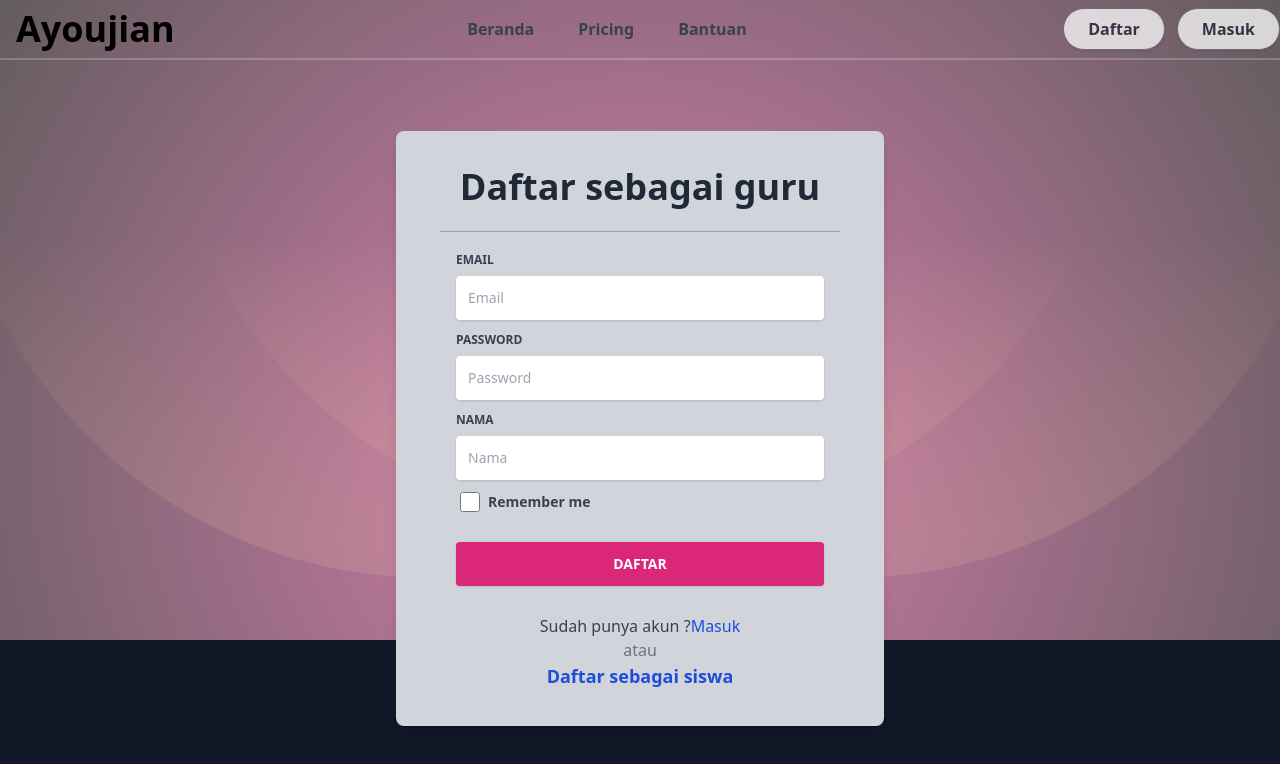
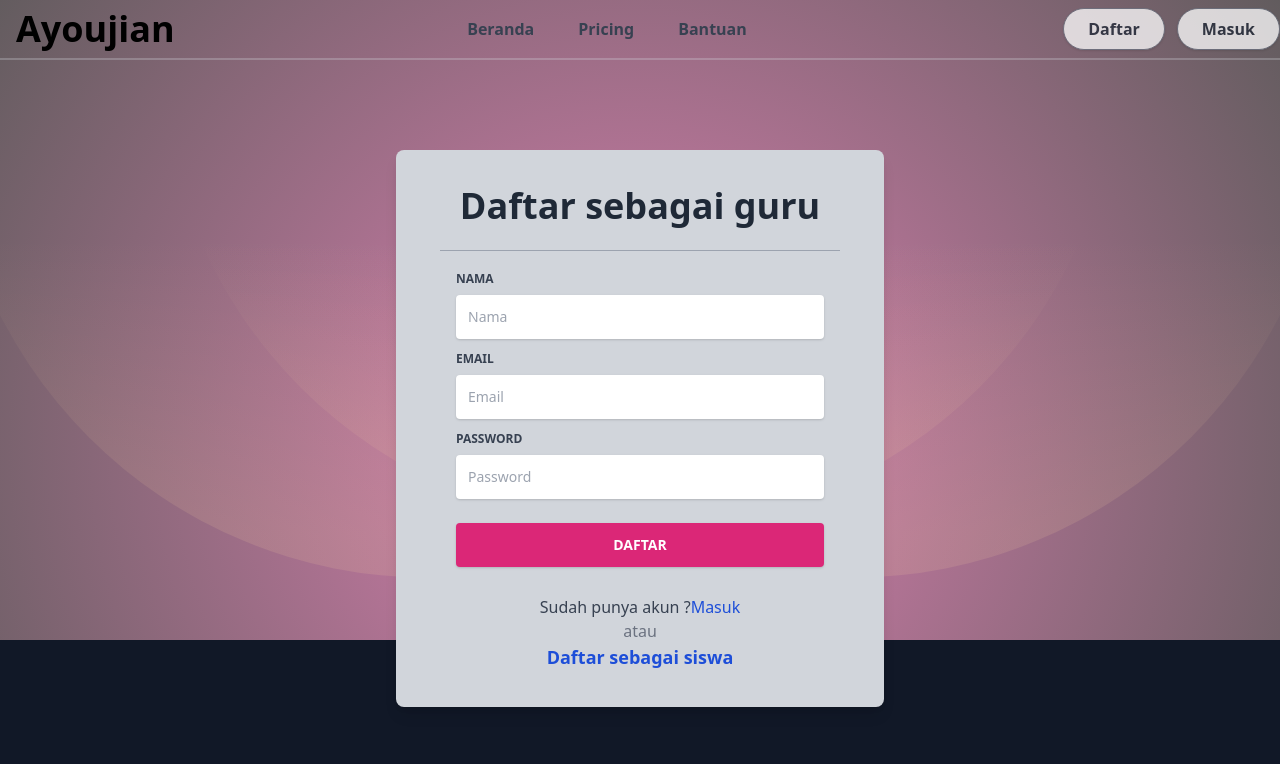
Before and after one commit to Dinel13/ayoujian, a React (Create React App) app: page /guru/daftar in a window 1280 px wide. Shown: the top 764 px of the page. Built offline with nearby package versions, Linux system fonts and the light colour scheme.

Commit message:
fix the error handler

```diff
--- a/src/components/Login.js
+++ b/src/components/Login.js
@@ -8,7 +8,7 @@ import back from "../image/back.svg";
 
 /*
 this componnet to login both for siswa or guru
-input props.from ? guru : siswa
+input props.from ? guru : siswa that get from path
 */
 
 const Login = (props) => {
--- a/src/components/Register.js
+++ b/src/components/Register.js
@@ -1,8 +1,43 @@
-import React from "react";
+import React, { useState } from "react";
+import { useForm } from "react-hook-form";
+import { useDispatch } from "react-redux";
 import { Link } from "react-router-dom";
+
+import { siswaSignup, guruSignup } from "../store/action/AuthAction";
 import back from "../image/back.svg";
 
-const Register= (props) => {
+/*
+this componnet to signup both for siswa or guru
+input props.from ? guru : siswa that get from path
+*/
+
+const Register = (props) => {
+  const dispatch = useDispatch();
+  const { register, errors, handleSubmit } = useForm();
+  const [error, setError] = useState(false);
+  const [isLoading, setIsLoading] = useState(false);
+
+  const onSubmit = (values) => {
+    props.from === "guru"
+      ? dispatch(
+          guruSignup(
+            values.email,
+            values.password,
+            values.name,
+            setError,
+            setIsLoading
+          )
+        )
+      : dispatch(
+          siswaSignup(
+            values.email,
+            values.password,
+            values.name,
+            setError,
+            setIsLoading
+          )
+        );
+  };
   return (
     <section className="absolute w-full h-full">
       <div
@@ -19,75 +54,102 @@ const Register= (props) => {
             <div className="relative flex flex-col min-w-0 break-words w-full mb-6 px-5 py-4 shadow-lg rounded-lg bg-gray-300 border-0 my-20 ">
               <div className="rounded-t mb-0 px-6 py-5">
                 <div className="text-center">
-      <h6 className="text-gray-800 text-4xl font-bold">Daftar sebagai {props.from}</h6>
+                  <h6 className="text-gray-800 text-4xl font-bold">
+                    Daftar sebagai {props.from}
+                  </h6>
                 </div>
                 <hr className="mt-6 border-b-1 border-gray-400" />
               </div>
               <div className="flex-auto px-4 lg:px-10 py-6 pt-0">
-                <form>
+                <form onSubmit={handleSubmit(onSubmit)}>
                   <div className="relative w-full mb-3">
                     <label
                       className="block uppercase text-gray-700 text-xs font-bold mb-2"
-                      htmlFor="grid-password"
+                      htmlFor="name"
+                    >
+                      Nama
+                    </label>
+
+                    <input
+                      type="text"
+                      name="name"
+                      id="name"
+                      className="px-3 py-3 placeholder-gray-400 text-gray-700 bg-white rounded text-sm shadow focus:outline-none focus:shadow-outline w-full"
+                      placeholder="Nama"
+                      style={{ transition: "all .15s ease" }}
+                      ref={register({
+                        required: "Password harus dimasukkan!",
+                      })}
+                    />
+                    {errors.name && (
+                      <div className="text-red-700 text-sm mt-1">
+                        {errors.name.message}
+                      </div>
+                    )}
+                  </div>
+                  <div className="relative w-full mb-3">
+                    <label
+                      className="block uppercase text-gray-700 text-xs font-bold mb-2"
+                      htmlFor="email"
                     >
                       Email
                     </label>
                     <input
+                      name="email"
                       type="email"
+                      id="email"
                       className="px-3 py-3 placeholder-gray-400 text-gray-700 bg-white rounded text-sm shadow focus:outline-none focus:shadow-outline w-full"
                       placeholder="Email"
                       style={{ transition: "all .15s ease" }}
+                      ref={register({
+                        required: "Email harus dimasukkan!",
+                        pattern: {
+                          value: /^[A-Z0-9._%+-]+@[A-Z0-9.-]+\.[A-Z]{2,4}$/i,
+                          message: "format email belum betul",
+                        },
+                      })}
                     />
+                    {errors.email && (
+                      <div className="text-red-700 text-sm mt-1">
+                        {errors.email.message}
+                      </div>
+                    )}
                   </div>
 
                   <div className="relative w-full mb-3">
                     <label
                       className="block uppercase text-gray-700 text-xs font-bold mb-2"
-                        htmlFor="grid-password"
+                      htmlFor="password"
                     >
                       Password
                     </label>
 
                     <input
+                      name="password"
                       type="password"
+                      id="password"
                       className="px-3 py-3 placeholder-gray-400 text-gray-700 bg-white rounded text-sm shadow focus:outline-none focus:shadow-outline w-full"
                       placeholder="Password"
                       style={{ transition: "all .15s ease" }}
+                      ref={register({
+                        required: "Password harus dimasukkan!",
+                        minLength: {
+                          value: 6,
+                          message: "Password minimal 6 karakter!",
+                        },
+                      })}
                     />
+                    {errors.password && (
+                      <div className="text-red-700 text-sm mt-1">
+                        {errors.password.message}
                       </div>
-                  <div className="relative w-full mb-3">
-                      <label
-                        className="block uppercase text-gray-700 text-xs font-bold mb-2"
-                        htmlFor="grid-password"
-                      >
-                        Nama
-                      </label>
-
-                    <input
-                      type="password"
-                      className="px-3 py-3 placeholder-gray-400 text-gray-700 bg-white rounded text-sm shadow focus:outline-none focus:shadow-outline w-full"
-                      placeholder="Nama"
-                      style={{ transition: "all .15s ease" }}
-                    />
-                  </div>
-                  <div>
-                    <label className="inline-flex items-center cursor-pointer">
-                      <input
-                        id="customCheckLogin"
-                        type="checkbox"
-                        className="form-checkbox text-gray-800 ml-1 w-5 h-5"
-                        style={{ transition: "all .15s ease" }}
-                      />
-                      <span className="ml-2 text-sm font-semibold text-gray-700">
-                        Remember me
-                      </span>
-                    </label>
+                    )}
                   </div>
 
                   <div className="text-center mt-6">
                     <button
                       className="bg-pink-600 text-white active:bg-gray-700 text-sm font-bold uppercase px-6 py-3 rounded shadow hover:shadow-lg outline-none focus:outline-none mr-1 mb-1 w-full"
-                      type="button"
+                      type="submit"
                       style={{ transition: "all .15s ease" }}
                     >
                       Daftar
@@ -106,7 +168,10 @@ const Register= (props) => {
                   </Link>
                 </div>
                 <p className="text-gray-500 w-full text-center ">atau</p>
-                <Link to={props.from === "guru" ? "/siswa/daftar" : "/guru/daftar"} className="text-blue-700 text-lg font-bold no-underline">
+                <Link
+                  to={props.from === "guru" ? "/siswa/daftar" : "/guru/daftar"}
+                  className="text-blue-700 text-lg font-bold no-underline"
+                >
                   Daftar sebagai {props.from === "guru" ? "siswa" : "guru"}
                 </Link>
               </div>
--- a/src/store/action/AuthAction.js
+++ b/src/store/action/AuthAction.js
@@ -47,6 +47,7 @@ export const AuthGuruWithData = (id, token, name, email) => {
 export const siswaSignup = (email, password, name, setError, setIsLoading) => {
   return async (dispatch) => {
     setIsLoading(true);
+    console.log(email, password, name);
     try {
       const response = await fetch("http://localhost:8080/api/siswa/signup", {
         method: "POST",
@@ -55,11 +56,10 @@ export const siswaSignup = (email, password, name, setError, setIsLoading) => {
         },
         body: JSON.stringify({email, password, name}),
       });
+
       const resData = await response.json();
-      if (resData.errors && resData.errors[0].status === 422) {
-        throw new Error(
-          "Validation failed. Make sure the email address isn't used yet!"
-        );
+      if (resData.errorMessage) {
+        throw new Error(resData.errorMessage)
       }
       dispatch(
         AuthSiswaWithData(
@@ -91,8 +91,8 @@ export const siswaLogin = (email, password, setError, setIsLoading) => {
         body: JSON.stringify({email, password}),
       });
       const resData = await response.json();
-      if (resData.errors) {
-        throw new Error(resData.errors[0].message);
+      if (resData.errorMessage) {
+        throw new Error(resData.errorMessage)
       }
       console.log(resData);
       dispatch(
@@ -125,10 +125,8 @@ export const guruSignup = (email, password, name, setError, setIsLoading) => {
         body: JSON.stringify({email, password, name}),
       });
       const resData = await response.json();
-      if (resData.errors && resData.errors[0].status === 422) {
-        throw new Error(
-          "Validation failed. Make sure the email address isn't used yet!"
-        );
+      if (resData.errorMessage) {
+        throw new Error(resData.errorMessage)
       }
       dispatch(
         AuthGuruWithData(
@@ -159,8 +157,8 @@ export const guruLogin = (email, password, setError, setIsLoading) => {
         body: JSON.stringify({email, password}),
       });
       const resData = await response.json();
-      if (resData.errors) {
-        throw new Error(resData.errors[0].message);
+      if (resData.errorMessage) {
+        throw new Error(resData.errorMessage)
       }
       dispatch(
         AuthGuruWithData(
```
Lines whose indentation alone changed are shown as unchanged.
